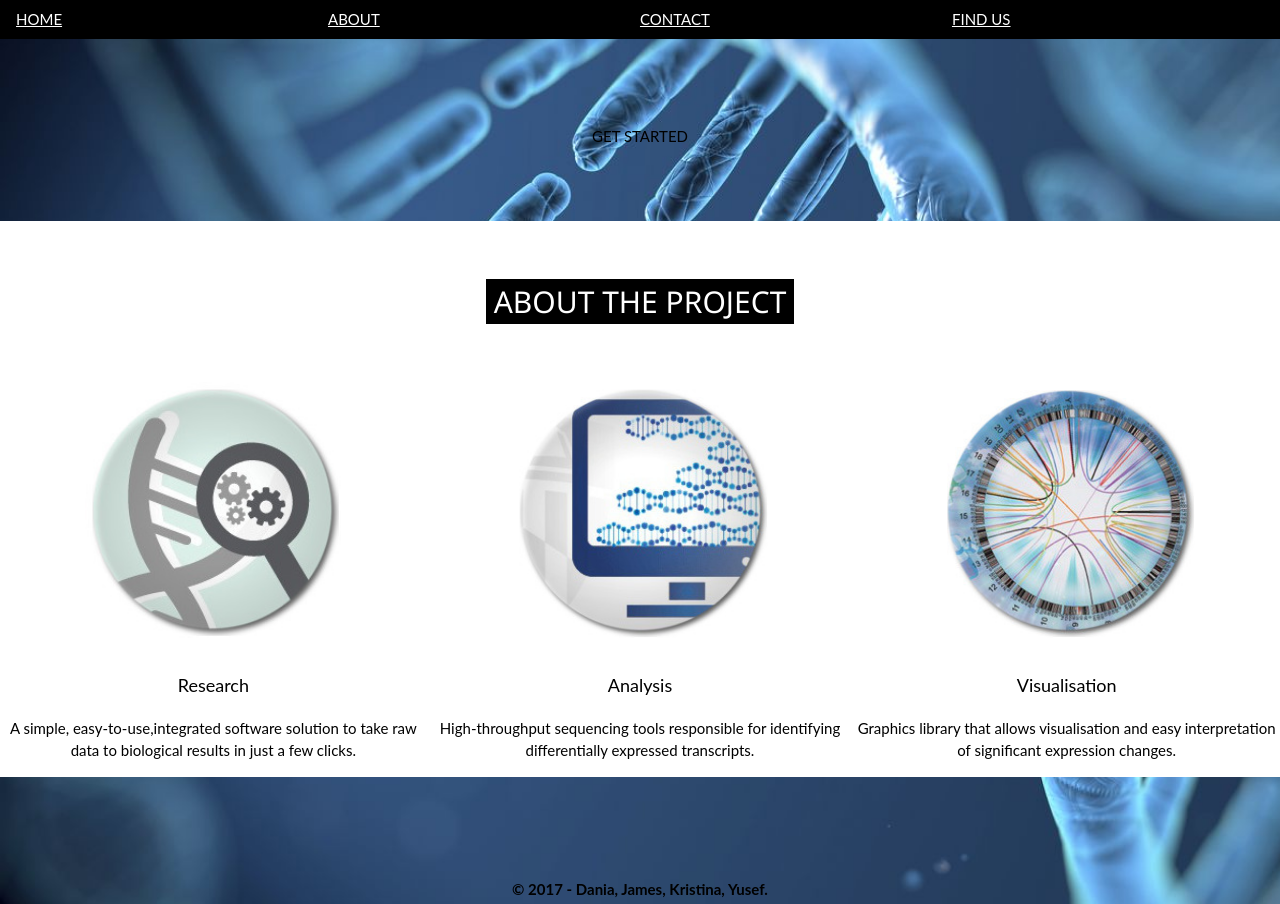
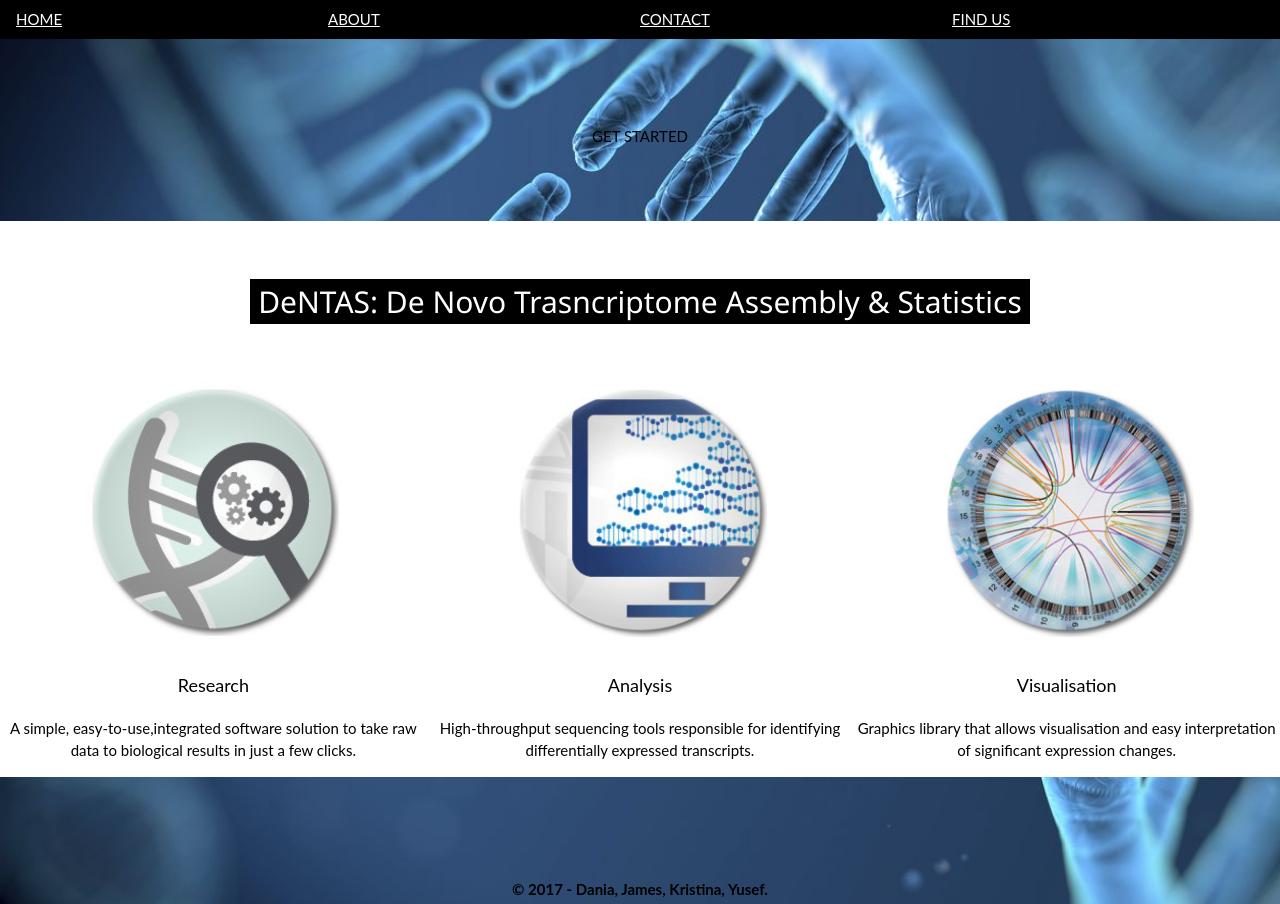
Before and after one commit to YEBADI/DeNTAS, a plain HTML site: page templates/index.html in a window 1280 px wide. Shown: the top 904 px of the page. Drawn offline with nearby package versions, Linux system fonts and the light colour scheme; files whose address does not match are found by name.

Commit message:
Updated title.

```diff
--- a/templates/index.html
+++ b/templates/index.html
@@ -56,7 +56,7 @@
 
         <!-- About Container -->
         <div style="background-color: white; overflow: auto; text-align: center" class="w3-row w3-padding-38">
-            <h2 class="w3-center w3-padding-48"><span class="w3-tag w3-padding-left w3-padding-right">ABOUT THE PROJECT</span></h2>
+            <h2 class="w3-center w3-padding-48"><span class="w3-tag w3-padding-left w3-padding-right">DeNTAS: De Novo Trasncriptome Assembly & Statistics</span></h2>
             <div class="w3-third">
                 <img src="/static/images/research.png" class="w3-round w3-margin-bottom" alt="Research" style="width:60%">
                 <p class="w3-large">Research</p>
```
